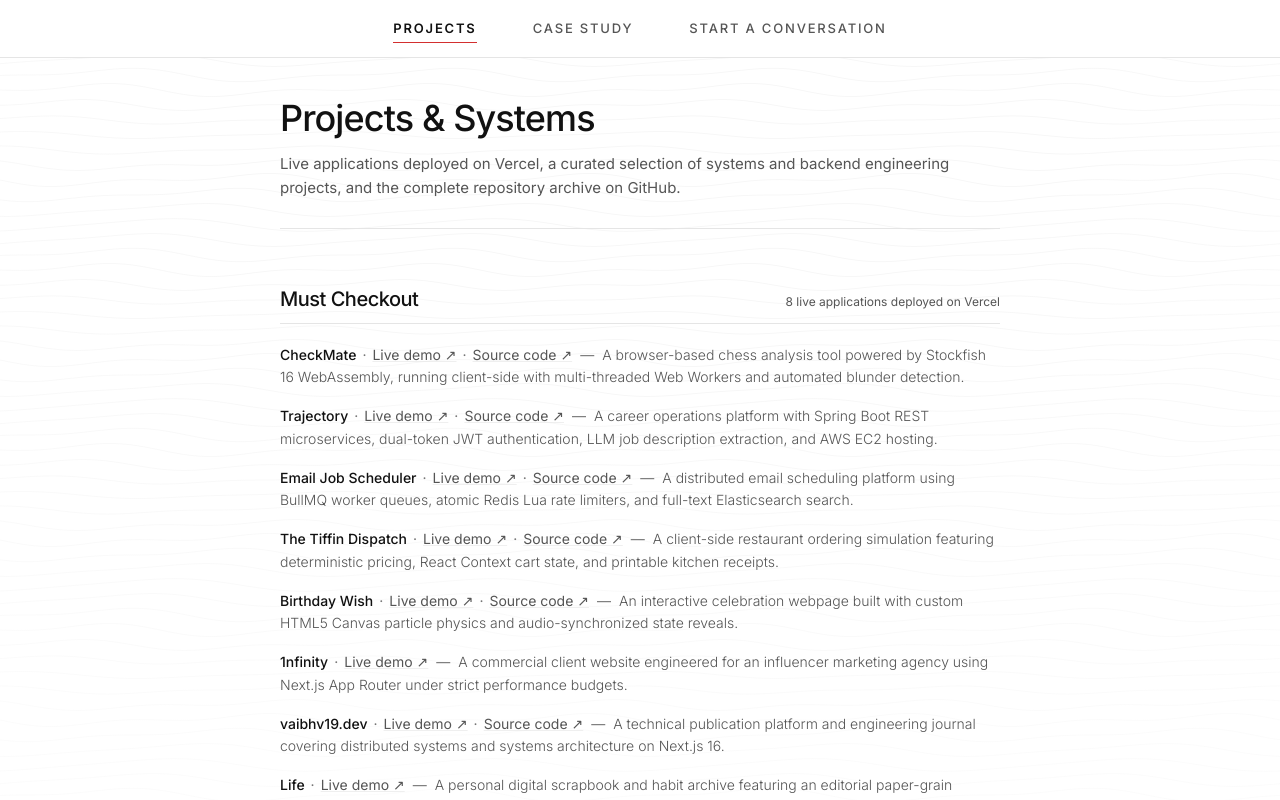
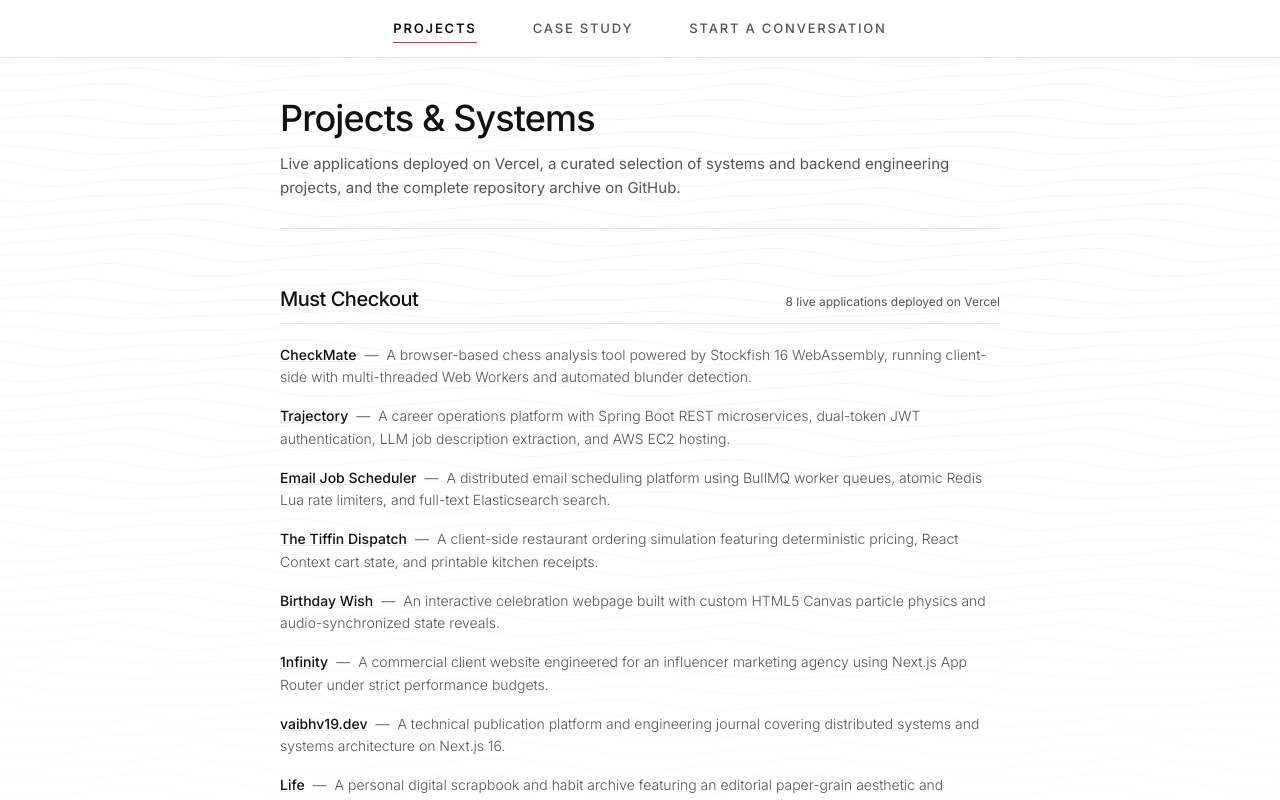
Before and after one commit to vaibhv19/workwith, a Next.js app: page /projects in a window 1280 px wide. Shown: the top 800 px of the page. Built offline with nearby package versions, Linux system fonts and the light colour scheme; a web font is replaced by a local one.

Commit message:
feat(projects): simplify project links making titles the sole actions

```diff
--- a/src/app/projects/page.tsx
+++ b/src/app/projects/page.tsx
@@ -12,53 +12,28 @@
 };
 
 function ProjectListItem({ project }: { project: Project }) {
-  const primaryUrl = project.demoUrl || project.githubUrl;
+  // Priority order:
+  // 1. If a verified live demo exists, link the project title directly to the live demo.
+  // 2. If no live demo exists but a verified source repository does, link the title to the repository.
+  // 3. If neither destination is verified, render the title as ordinary, non-clickable text.
+  const destinationUrl = project.demoUrl || project.githubUrl;
 
   return (
     <li className="text-xs sm:text-sm leading-relaxed text-foreground-muted">
-      <span className="font-medium text-foreground">
-        {primaryUrl ? (
+      {destinationUrl ? (
         <a
-            href={primaryUrl}
+          href={destinationUrl}
           target="_blank"
           rel="noopener noreferrer"
-            className="hover:text-accent transition-colors"
+          className="font-medium text-foreground underline decoration-border/80 hover:text-accent hover:decoration-accent focus-visible:outline-none focus-visible:ring-1 focus-visible:ring-accent rounded-xs transition-colors"
         >
           {project.title}
         </a>
       ) : (
-          project.title
+        <span className="font-medium text-foreground">
+          {project.title}
+        </span>
       )}
-      </span>
-
-      {project.demoUrl && (
-        <>
-          <span className="text-foreground-subtle mx-1.5 select-none">·</span>
-          <a
-            href={project.demoUrl}
-            target="_blank"
-            rel="noopener noreferrer"
-            className="text-foreground-muted hover:text-accent underline decoration-border/60 hover:decoration-accent transition-colors"
-          >
-            Live demo ↗
-          </a>
-        </>
-      )}
-
-      {project.githubUrl && (
-        <>
-          <span className="text-foreground-subtle mx-1.5 select-none">·</span>
-          <a
-            href={project.githubUrl}
-            target="_blank"
-            rel="noopener noreferrer"
-            className="text-foreground-muted hover:text-accent underline decoration-border/60 hover:decoration-accent transition-colors"
-          >
-            Source code ↗
-          </a>
-        </>
-      )}
-
       <span className="text-foreground-subtle mx-1.5 sm:mx-2 select-none">—</span>
       <span className="text-foreground-muted font-light">
         {project.shortDescription || project.tagline}
```
Also changed, not shown: 1 other file (tests, documents, lock files or other folders). Lines whose indentation alone changed are shown as unchanged.
